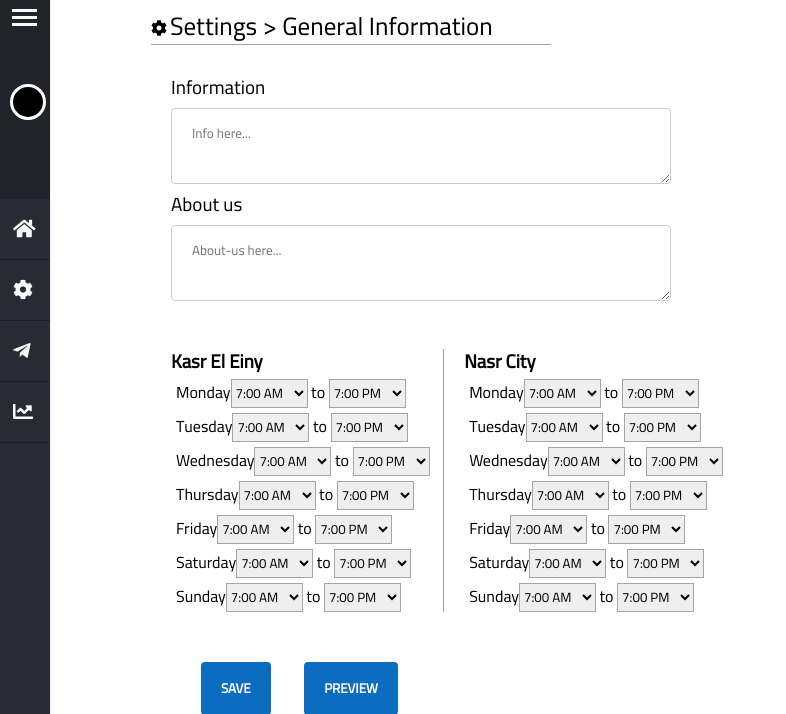
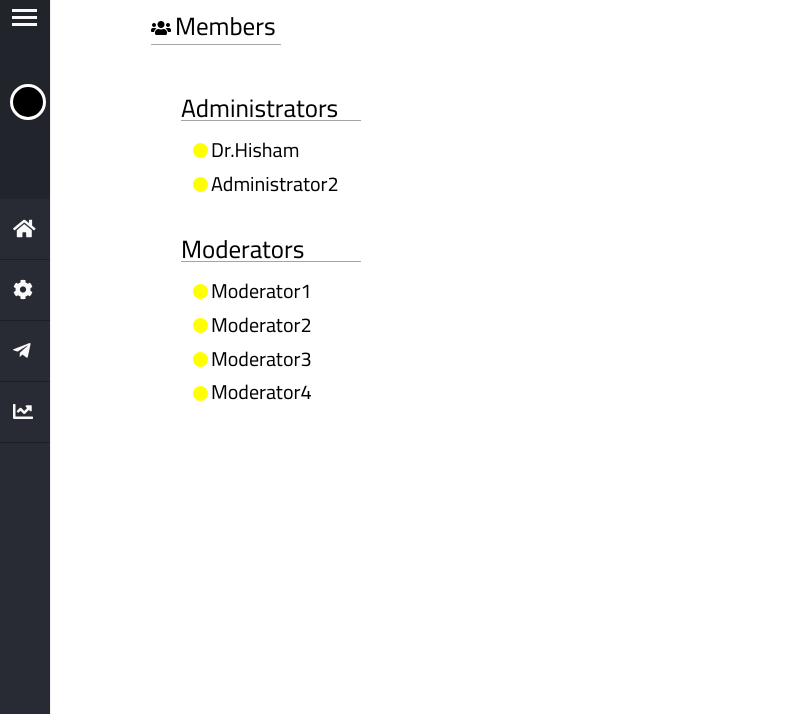
Before and after one commit to Hardmgamer/Alex-Dent, a PHP site: page /Controlpanel.php in a window 1280 px wide. Shown: the part 56-770 px from the top of the page, without its empty margins (0-786 px from the left). Run offline with PHP 8.4, Linux system fonts and the light colour scheme; some libraries are stand-ins or nearby versions.

Commit message:
Members section 95%

```diff
--- a/ControlPanal/generalinfo.php
+++ b/ControlPanal/generalinfo.php
@@ -1,5 +1,5 @@
-<div class="Settings">
-  <div class="Settingtext generalinformationtext"><i class="fas fa-cog"></i><p>Settings > General Information</p></div>
+<div class="heading">
+  <div class="Textheading"><i class="fas fa-cog"></i><p>Settings > General Information</p></div>
 </div>
 <div class="generalinfo">
   <form action="#" method="get">
--- /dev/null
+++ b/ControlPanal/members.php
@@ -0,0 +1,38 @@
+<div class="heading">
+	<div class="Textheading Members "><i class="fas fa-users"></i><p>Members</p></div>
+</div>
+<?php
+$Administrators = array("Dr.Hisham","Administrator2");
+$Moderators = array("Moderator1","Moderator2","Moderator3","Moderator4");
+$colors = array("red","cyan","blue","yellow");
+$circles = null;
+foreach ($colors as $color) {
+	$circles="<div class=\"circle\" style=\"background-color:$color\"></div>";
+}
+ ?>
+
+<div class="catagory">
+	<div class="catagory-name">
+   	<p>Administrators</p>
+	</div>
+	<div class="catagory-members">
+		<ul>
+      <?php
+			foreach ($Administrators as $Administrator) {
+				echo  "$circles <li>$Administrator</li>";
+			}
+			?>
+		</ul>
+	</div>
+	<div class="catagory-name">
+		<p>Moderators</p>
+	</div>
+	<div class="catagory-members">
+		<ul>
+			<?php
+			foreach ($Moderators as $Modeator) {
+				echo "$circles <li>$Modeator</li>";
+			}
+			?>
+		</ul>
+	</div>
--- a/Controlpanel.php
+++ b/Controlpanel.php
@@ -28,7 +28,8 @@
 </div>
 <div id="body" class="body-large">
 	<!-- <?php include('./ControlPanal/controlpanaldashboard.php'); ?> -->
-	<?php include('./ControlPanal/generalinfo.php'); ?>
+	<!-- <?php include('./ControlPanal/generalinfo.php'); ?> -->
+	<?php include('./ControlPanal/members.php'); ?>
 </div>
 
 </body>
--- a/Stylesheets/ControlPanel.css
+++ b/Stylesheets/ControlPanel.css
@@ -137,17 +137,17 @@ position: relative;
 .body-large{
   width:calc(100% - 51px) !important;
 }
-.Settings{
+.heading{
 	margin-left: 80px;
 }
-.Settingtext{
+.Textheading{
 	margin-left:20px;
 	margin-top: 20px;
-	width: 110px;
+	width: 400px;
 	height: 24px;
 	border-bottom: 1px solid #a5a5a5;
 }
-.Settingtext p{
+.Textheading p{
 	margin-top: -23px;
 	margin-left: 19px;
 	font-size: 25px;
@@ -220,9 +220,6 @@ input[type=submit] {
 .texts{
 	font-size: 19px;
 }
-.generalinformationtext{
-	width: 400px;
-}
 .opening-times{
 	margin-left: 120px;
 	margin-top: 40px;
@@ -248,3 +245,37 @@ margin-right:10px;
 .butt-cont{
 	display:block;
 }
+.Members{
+	width: 130px;
+}
+.Members p{
+padding-left: 5px;
+}
+.catagory{
+margin-top: 50px;
+margin-left: 130px;
+}
+.catagory-name{
+	width: 180px;
+}
+.catagory-name p{
+ font-size: 25px;
+ border-bottom: 1px solid #a5a5a5;
+}
+.catagory-members{
+	margin-top: -3px;
+	margin-left:-10px;
+}
+.catagory-members ul li{
+font-size: 20px;
+padding-bottom: 15px;
+margin-right: 10px;
+}
+.circle{
+	position: relative;
+	height: 15px;
+	width: 15px;
+	border-radius: 50%;
+	margin-left: -18px;
+	margin-bottom: -21.1px;
+}
```
